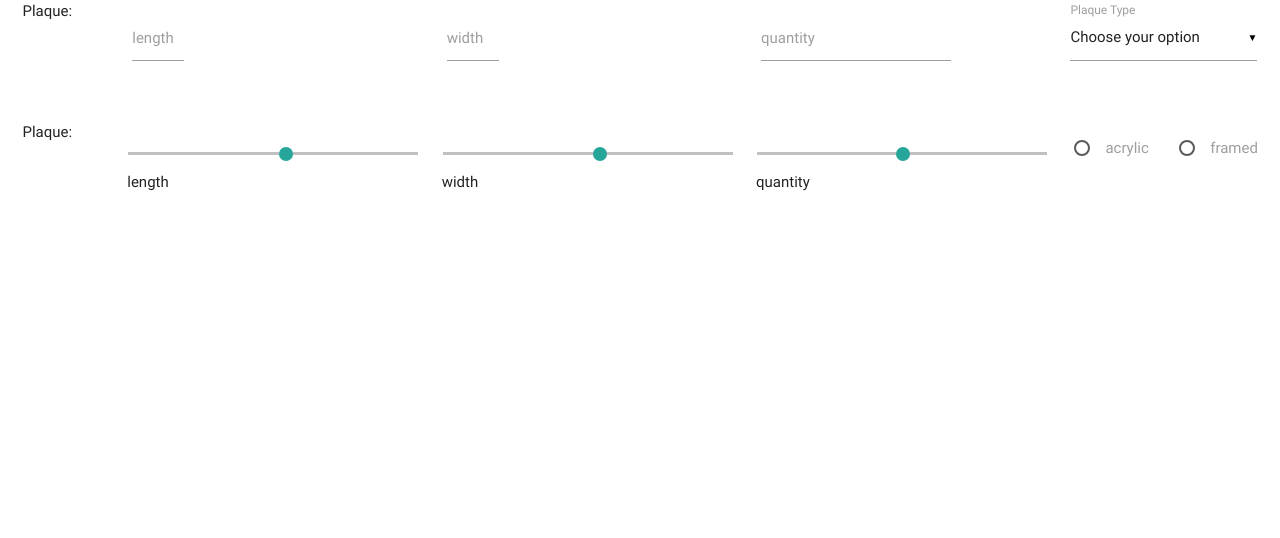
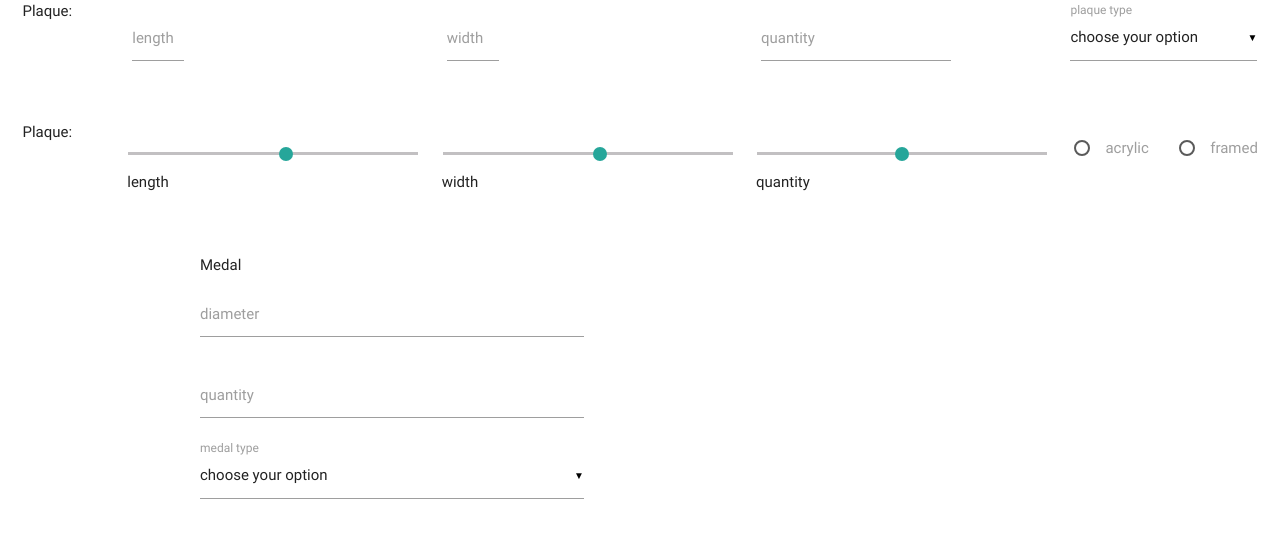
Before and after one commit to TheLearningRookie/sleepingBox, a plain HTML site: page DameplasAdvertising/Forms/form.html in a window 1280 px wide. Drawn offline with nearby package versions, Linux system fonts and the light colour scheme.

Commit message:
edited version of dameplasPrinting

```diff
--- a/DameplasAdvertising/Forms/form.html
+++ b/DameplasAdvertising/Forms/form.html
@@ -8,6 +8,12 @@
 		<meta charset='UTF-8' name='viewport'>
 	</head>
 	<body>
+
+
+
+
+<!-- Plaque Start-->
+		<div class='plaqueArea'>
 			<div class="row">
 				<form class="col s12">
 					<div class='col s1'>
@@ -28,21 +34,26 @@
 						</div>
 						<div class="col s3">
 							<div class="input-field inline">
-							<input id="quantity" type="number" class="validate">
+								<input id="quantity" type="number" class="validate" min='1'>
 								<label for="quantity" data-error="invalid input" data-success="right">quantity</label>
 							</div>
 						</div>
 						<div class="input-field col s2">
 							<select>
-							<option value="" disabled selected>Choose your option</option>
+								<option value="" disabled selected>choose your option</option>
 								<option value="1">acrylic plaque</option>
 								<option value="2">plaque w/ frame</option>
 							</select>
-						<label>Plaque Type</label>
+							<label>plaque type</label>
 						</div>
 					</div>
 				</form>
 			</div>
+
+
+
+
+
 			<div class="row">
 				<form class="col s12">
 					<div class='row'>
@@ -67,7 +78,7 @@
 						</div>
 						<div class='col s3'>
 							<p class="range-field">
-							<input type="range" id="quantity" min="1" max="150" name='quantityInput' oninput='quantityOutput.value = quantityInput.value;'/>
+								<input type="range" id="quantity" min="1" max="350" name='quantityInput' oninput='quantityOutput.value = quantityInput.value;'/>
 								quantity
 								&emsp; &emsp; &emsp; &emsp;
 								<output name='quantityOutput'></output>
@@ -90,6 +101,38 @@
 					</div>
 				</form>
 			</div>
+		</div>
+
+<!-- Plaque End-->
+
+<!-- Medal Start-->
+		<div class='medalArea'>
+			<form class='formAlign'>
+				<div class='col s1'>
+					Medal
+				</div>
+				<div class='input-field'>
+					<input type='number' class='validate' min='1' max='20' step='0.5' id='medal'>
+					<label data-error='invalid' data-success='right'>diameter</label>
+				</div>
+				<div class="input-field">
+					<input id="quantity" type="number" class="validate" min='1'>
+					<label for="quantity" data-error="invalid input" data-success="right">quantity</label>
+				</div>
+				<div class='input-field'>
+					<select>
+						<option value='' disabled selected>choose your option</option>
+						<option value='1'>metal engrave</option>
+						<option value='2'>acrylic w/ metal</option>
+						<option value='3'>stainless buildup</option>
+						<option value='4'>flat type</option>
+					</select>
+					<label>medal type</label>
+				</div>
+			</form>
+		</div>
+<!-- Medal End-->
+
 	<script type="text/javascript" src="https://code.jquery.com/jquery-2.1.1.min.js"></script>
     <script type="text/javascript" src="../../materialize/js/materialize.js"></script>
     <script type="text/javascript" src="../../materialize/js/launhGetPrices.js"></script>
--- a/materialize/css/dameplasPricing.css
+++ b/materialize/css/dameplasPricing.css
@@ -6,3 +6,11 @@
 	font-weight: bold;
 	text-align: center;
 }
+.medalArea{
+	display: grid;
+	grid-template-columns: 200px 30% auto;
+}
+.formAlign{
+	grid-column-start: 2;
+	grid-column-end: 3;
+}
```
Also changed, not shown: materialize/css/formGrid.css (added). Lines whose indentation alone changed are shown as unchanged.
